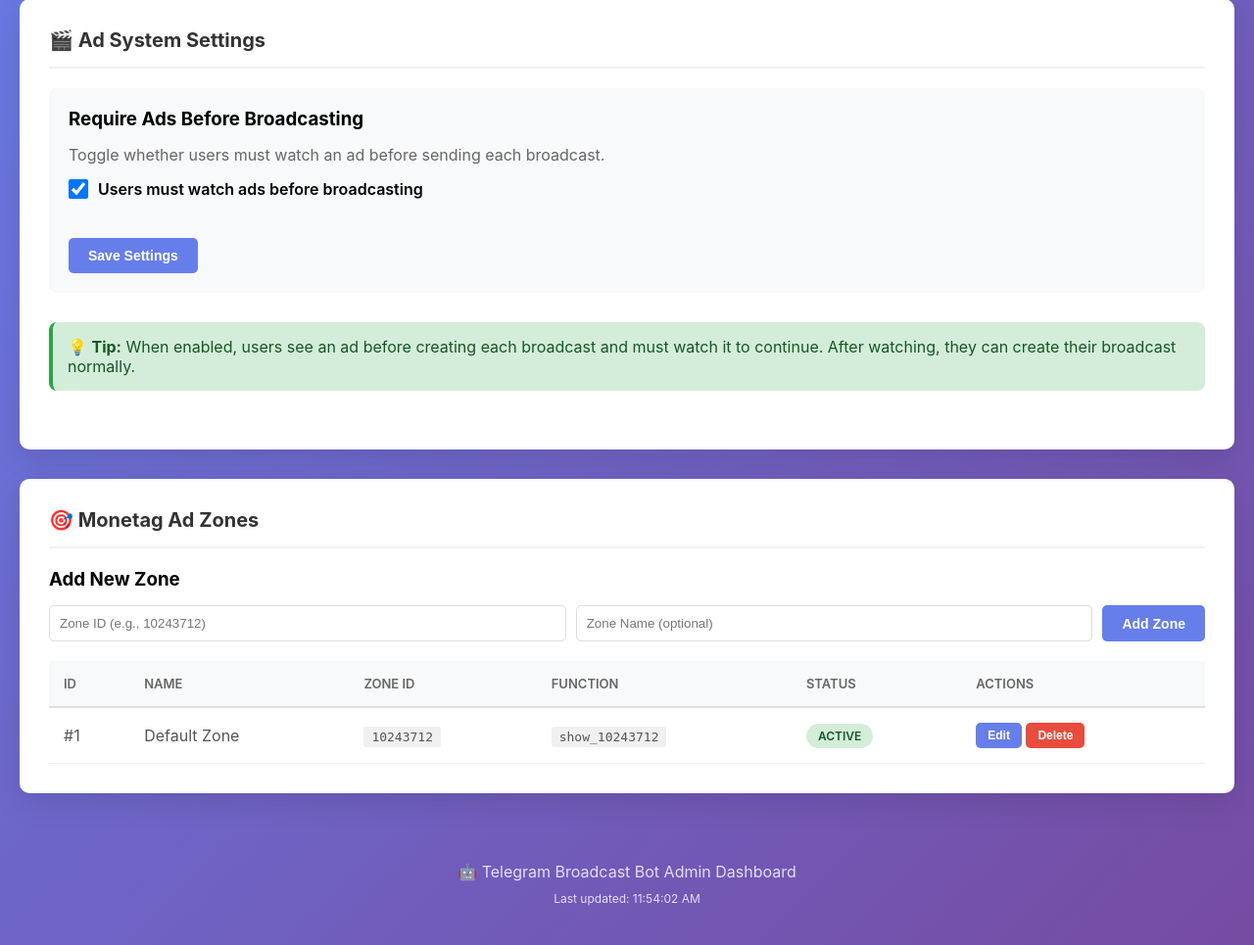
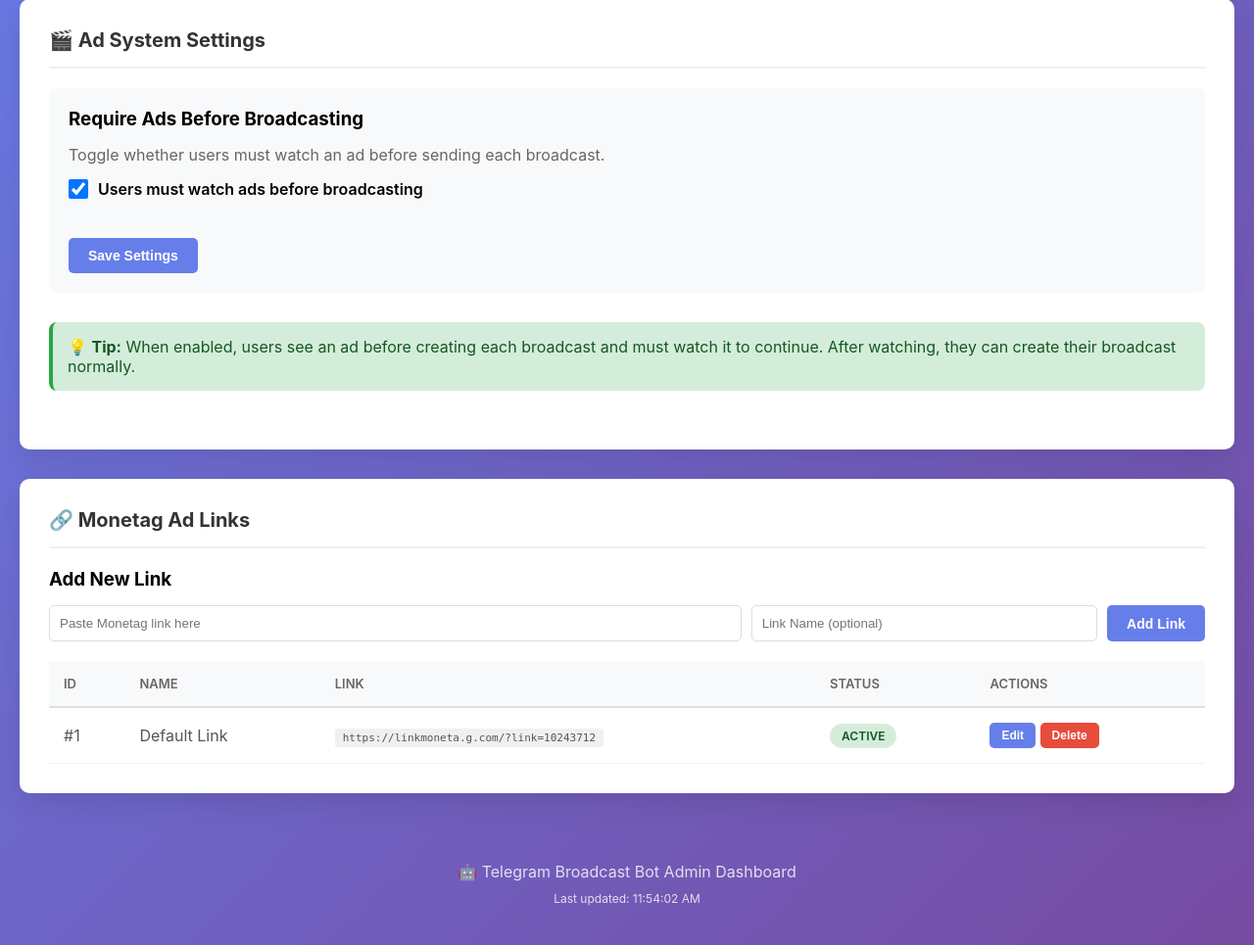
Before and after one commit to ssGITHUB1234/Brodcast-Blast, a Flask app: page / in a window 1280 px wide, after a click on "🎬 Ad Settings". Shown: the part 272-1237 px from the top of the page at 98% size. Run offline with Flask 3, Linux system fonts and the light colour scheme; some libraries are stand-ins or nearby versions.

Commit message:
Update ad system to accept direct links instead of zone IDs
Refactored backend and frontend to manage Monetag ad links directly, replacing the previous Zone ID management. This includes updating API endpoints, database structures, and the user interface to handle full URLs and associated names for ad links.

Replit-Commit-Author: Agent
Replit-Commit-Session-Id: 26770800-70af-424d-ab3d-cf6257321cad
Replit-Commit-Checkpoint-Type: full_checkpoint
Replit-Commit-Event-Id: b5697257-5710-45d2-8109-5d007292a6a9
Replit-Commit-Screenshot-Url: https://storage.googleapis.com/screenshot-production-us-central1/78a9272a-375e-4540-b490-287a8f018a62/26770800-70af-424d-ab3d-cf6257321cad/PzD33pP

```diff
--- a/backend/app.py
+++ b/backend/app.py
@@ -39,11 +39,11 @@ ad_settings = {
 # Track users who watched ads (reset periodically)
 users_ads_watched = set()  # Set of user IDs who watched ads in current session
 
-# Monetag ad zones management (just zone IDs)
-monetag_zones = [
-    {'id': 1, 'name': 'Default Zone', 'zone_id': '10243712', 'active': True}
+# Monetag ad links management (direct links)
+monetag_links = [
+    {'id': 1, 'name': 'Default Link', 'link': 'https://linkmoneta.g.com/?link=10243712', 'active': True}
 ]
-next_zone_id = 2
+next_link_id = 2
 
 def is_admin(user_id):
     """Check if user is admin"""
@@ -387,63 +387,63 @@ def clear_ad_watched(user_id):
     except Exception as e:
         return jsonify({'error': str(e)}), 500
 
-@app.route('/api/ads/zones', methods=['GET'])
-def get_ad_zones():
-    """Get all Monetag ad zones"""
-    return jsonify(monetag_zones)
+@app.route('/api/ads/links', methods=['GET'])
+def get_ad_links():
+    """Get all Monetag ad links"""
+    return jsonify(monetag_links)
 
-@app.route('/api/ads/zones', methods=['POST'])
-def add_ad_zone():
-    """Add new Monetag ad zone"""
-    global next_zone_id
+@app.route('/api/ads/links', methods=['POST'])
+def add_ad_link():
+    """Add new Monetag ad link"""
+    global next_link_id
     try:
         data = request.json
-        zone_id = data.get('zone_id', '').strip()
-        name = data.get('name', f'Zone {zone_id}')
+        link = data.get('link', '').strip()
+        name = data.get('name', 'New Link')
 
-        if not zone_id:
-            return jsonify({'error': 'Zone ID is required'}), 400
+        if not link:
+            return jsonify({'error': 'Link is required'}), 400
 
-        # Check if zone already exists
-        if any(z['zone_id'] == zone_id for z in monetag_zones):
-            return jsonify({'error': 'Zone ID already exists'}), 400
+        # Check if link already exists
+        if any(l['link'] == link for l in monetag_links):
+            return jsonify({'error': 'Link already exists'}), 400
 
-        new_zone = {
-            'id': next_zone_id,
+        new_link = {
+            'id': next_link_id,
             'name': name,
-            'zone_id': zone_id,
+            'link': link,
             'active': True
         }
-        monetag_zones.append(new_zone)
-        next_zone_id += 1
-        return jsonify({'message': 'Zone added', 'zone': new_zone})
+        monetag_links.append(new_link)
+        next_link_id += 1
+        return jsonify({'message': 'Link added', 'link': new_link})
     except Exception as e:
         return jsonify({'error': str(e)}), 500
 
-@app.route('/api/ads/zones/<int:zone_id>', methods=['PUT'])
-def update_ad_zone(zone_id):
-    """Update Monetag ad zone name"""
+@app.route('/api/ads/links/<int:link_id>', methods=['PUT'])
+def update_ad_link(link_id):
+    """Update Monetag ad link name"""
     try:
         data = request.json
-        zone = next((z for z in monetag_zones if z['id'] == zone_id), None)
+        link = next((l for l in monetag_links if l['id'] == link_id), None)
 
-        if not zone:
-            return jsonify({'error': 'Zone not found'}), 404
+        if not link:
+            return jsonify({'error': 'Link not found'}), 404
 
-        zone['name'] = data.get('name', zone['name'])
-        zone['active'] = data.get('active', zone['active'])
+        link['name'] = data.get('name', link['name'])
+        link['active'] = data.get('active', link['active'])
 
-        return jsonify({'message': 'Zone updated', 'zone': zone})
+        return jsonify({'message': 'Link updated', 'link': link})
     except Exception as e:
         return jsonify({'error': str(e)}), 500
 
-@app.route('/api/ads/zones/<int:zone_id>', methods=['DELETE'])
-def delete_ad_zone(zone_id):
-    """Delete Monetag ad zone"""
-    global monetag_zones
+@app.route('/api/ads/links/<int:link_id>', methods=['DELETE'])
+def delete_ad_link(link_id):
+    """Delete Monetag ad link"""
+    global monetag_links
     try:
-        monetag_zones = [z for z in monetag_zones if z['id'] != zone_id]
-        return jsonify({'message': 'Zone deleted'})
+        monetag_links = [l for l in monetag_links if l['id'] != link_id]
+        return jsonify({'message': 'Link deleted'})
     except Exception as e:
         return jsonify({'error': str(e)}), 500
 
--- a/backend/templates/dashboard.html
+++ b/backend/templates/dashboard.html
@@ -550,32 +550,31 @@
             </div>
 
             <div class="section">
-                <h2>🎯 Monetag Ad Zones</h2>
-                <div id="ad-zones-message"></div>
+                <h2>🔗 Monetag Ad Links</h2>
+                <div id="ad-links-message"></div>
 
                 <div style="margin-bottom: 20px;">
-                    <h3 style="margin-bottom: 15px;">Add New Zone</h3>
-                    <div style="display: grid; grid-template-columns: 1fr 1fr auto; gap: 10px; margin-bottom: 15px;">
-                        <input type="text" id="new-zone-id" placeholder="Zone ID (e.g., 10243712)" style="padding: 10px; border: 1px solid #ddd; border-radius: 5px;">
-                        <input type="text" id="new-zone-name" placeholder="Zone Name (optional)" style="padding: 10px; border: 1px solid #ddd; border-radius: 5px;">
-                        <button class="btn btn-primary" onclick="addAdZone()" style="padding: 10px 20px;">Add Zone</button>
+                    <h3 style="margin-bottom: 15px;">Add New Link</h3>
+                    <div style="display: grid; grid-template-columns: 2fr 1fr auto; gap: 10px; margin-bottom: 15px;">
+                        <input type="text" id="new-link-url" placeholder="Paste Monetag link here" style="padding: 10px; border: 1px solid #ddd; border-radius: 5px;">
+                        <input type="text" id="new-link-name" placeholder="Link Name (optional)" style="padding: 10px; border: 1px solid #ddd; border-radius: 5px;">
+                        <button class="btn btn-primary" onclick="addAdLink()" style="padding: 10px 20px;">Add Link</button>
                     </div>
                 </div>
 
-                <div id="ad-zones-list" style="overflow-x: auto;">
+                <div id="ad-links-list" style="overflow-x: auto;">
                     <table>
                         <thead>
                             <tr>
                                 <th>ID</th>
                                 <th>Name</th>
-                                <th>Zone ID</th>
-                                <th>Function</th>
+                                <th>Link</th>
                                 <th>Status</th>
                                 <th>Actions</th>
                             </tr>
                         </thead>
-                        <tbody id="ad-zones-tbody">
-                            <tr><td colspan="6" style="text-align: center;">Loading...</td></tr>
+                        <tbody id="ad-links-tbody">
+                            <tr><td colspan="5" style="text-align: center;">Loading...</td></tr>
                         </tbody>
                     </table>
                 </div>
@@ -620,7 +619,7 @@
                 loadChatAnalysis();
             } else if (tabName === 'ads') {
                 loadAdSettings();
-                loadAdZones();
+                loadAdLinks();
             } else if (tabName === 'overview') {
                 loadDashboard();
             }
@@ -1095,103 +1094,107 @@
             }
         }
 
-        async function loadAdZones() {
+        async function loadAdLinks() {
             try {
-                const response = await fetch(`${API_BASE}/ads/zones`);
-                const zones = await response.json();
-                renderAdZones(zones);
+                const response = await fetch(`${API_BASE}/ads/links`);
+                const links = await response.json();
+                renderAdLinks(links);
             } catch (error) {
-                console.error('Error loading ad zones:', error);
-                showError('Failed to load zones');
+                console.error('Error loading ad links:', error);
+                showError('Failed to load links');
             }
         }
 
-        function renderAdZones(zones) {
-            let html = '<table><thead><tr><th>ID</th><th>Name</th><th>Zone ID</th><th>Function</th><th>Status</th><th>Actions</th></tr></thead><tbody>';
-            if (Array.isArray(zones) && zones.length > 0) {
-                zones.forEach(zone => {
-                    const statusBadge = zone.active ? 'badge-active' : 'badge-blocked';
-                    const statusText = zone.active ? 'ACTIVE' : 'INACTIVE';
-                    const functionName = `show_${zone.zone_id}`;
+        function renderAdLinks(links) {
+            let html = '<table><thead><tr><th>ID</th><th>Name</th><th>Link</th><th>Status</th><th>Actions</th></tr></thead><tbody>';
+            if (Array.isArray(links) && links.length > 0) {
+                links.forEach(link => {
+                    const statusBadge = link.active ? 'badge-active' : 'badge-blocked';
+                    const statusText = link.active ? 'ACTIVE' : 'INACTIVE';
+                    const displayLink = link.link.length > 50 ? link.link.substring(0, 50) + '...' : link.link;
                     html += `<tr>
-                        <td>#${zone.id}</td>
-                        <td>${zone.name}</td>
-                        <td><code style="background: #f0f0f0; padding: 3px 8px; border-radius: 3px;">${zone.zone_id}</code></td>
-                        <td><code style="background: #f0f0f0; padding: 3px 8px; border-radius: 3px;">${functionName}</code></td>
+                        <td>#${link.id}</td>
+                        <td>${link.name}</td>
+                        <td><code style="background: #f0f0f0; padding: 3px 8px; border-radius: 3px; font-size: 11px;">${displayLink}</code></td>
                         <td><span class="badge ${statusBadge}">${statusText}</span></td>
                         <td>
-                            <button class="btn btn-primary btn-small" onclick="editAdZone(${zone.id}, '${zone.name}')">Edit</button>
-                            <button class="btn btn-danger btn-small" onclick="deleteAdZone(${zone.id})">Delete</button>
+                            <button class="btn btn-primary btn-small" onclick="editAdLink(${link.id}, '${link.name.replace(/'/g, "\\'")}')">Edit</button>
+                            <button class="btn btn-danger btn-small" onclick="deleteAdLink(${link.id})">Delete</button>
                         </td>
                     </tr>`;
                 });
             } else {
-                html += '<tr><td colspan="6" style="text-align: center;">No zones yet</td></tr>';
+                html += '<tr><td colspan="5" style="text-align: center;">No links yet</td></tr>';
             }
             html += '</tbody></table>';
-            document.getElementById('ad-zones-list').innerHTML = html;
+            document.getElementById('ad-links-list').innerHTML = html;
         }
 
-        async function addAdZone() {
-            const zoneId = document.getElementById('new-zone-id').value.trim();
-            const zoneName = document.getElementById('new-zone-name').value.trim();
+        async function addAdLink() {
+            const linkUrl = document.getElementById('new-link-url').value.trim();
+            const linkName = document.getElementById('new-link-name').value.trim();
 
-            if (!zoneId) {
-                showError('Zone ID is required');
+            if (!linkUrl) {
+                showError('Link is required');
+                return;
+            }
+
+            if (!linkUrl.startsWith('http')) {
+                showError('Please provide a valid URL');
                 return;
             }
 
             try {
-                const response = await fetch(`${API_BASE}/ads/zones`, {
+                const response = await fetch(`${API_BASE}/ads/links`, {
                     method: 'POST',
                     headers: {'Content-Type': 'application/json'},
-                    body: JSON.stringify({zone_id: zoneId, name: zoneName || `Zone ${zoneId}`})
+                    body: JSON.stringify({link: linkUrl, name: linkName || 'New Link'})
                 });
                 if (response.ok) {
-                    showSuccess('✅ Zone added');
-                    document.getElementById('new-zone-id').value = '';
-                    document.getElementById('new-zone-name').value = '';
-                    loadAdZones();
+                    showSuccess('✅ Link added');
+                    document.getElementById('new-link-url').value = '';
+                    document.getElementById('new-link-name').value = '';
+                    loadAdLinks();
                 } else {
                     const error = await response.json();
-                    showError(error.error || 'Failed to add zone');
+                    showError(error.error || 'Failed to add link');
                 }
             } catch (error) {
-                showError('Error adding zone');
+                showError('Error adding link');
             }
         }
 
-        function editAdZone(zoneId, name) {
-            const newName = prompt('Edit zone name:', name);
+        function editAdLink(linkId, name) {
+            const newName = prompt('Edit link name:', name);
             if (newName === null) return;
 
-            fetch(`${API_BASE}/ads/zones/${zoneId}`, {
+            fetch(`${API_BASE}/ads/links/${linkId}`, {
                 method: 'PUT',
                 headers: {'Content-Type': 'application/json'},
                 body: JSON.stringify({name: newName})
             }).then(response => {
                 if (response.ok) {
-                    showSuccess('✅ Zone updated');
-                    loadAdZones();
+                    showSuccess('✅ Link updated');
+                    loadAdLinks();
                 } else {
-                    showError('Failed to update zone');
+                    showError('Failed to update link');
                 }
-            }).catch(error => showError('Error updating zone'));
+            }).catch(error => showError('Error updating link'));
         }
 
-        async function deleteAdZone(zoneId) {
-            if (!confirm('Delete this zone?')) return;
+        async function deleteAdLink(linkId) {
+            if (!confirm('Delete this link?')) return;
 
             try {
-                const response = await fetch(`${API_BASE}/ads/zones/${zoneId}`, {method: 'DELETE'});
+                const response = await fetch(`${API_BASE}/ads/links/${linkId}`, {method: 'DELETE'});
                 if (response.ok) {
-                    showSuccess('✅ Zone deleted');
-                    loadAdZones();
+                    showSuccess('✅ Link deleted');
+                    loadAdLinks();
                 } else {
-                    showError('Failed to delete zone');
+                    showError('Failed to delete link');
                 }
             } catch (error) {
-                showError('Error deleting zone');
+                showError('Error deleting link');
             }
         }
 
```
Also changed, not shown: replit.md (+7 -7 lines), 1 other file.
